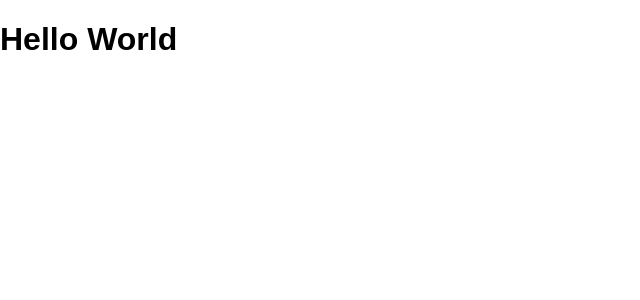
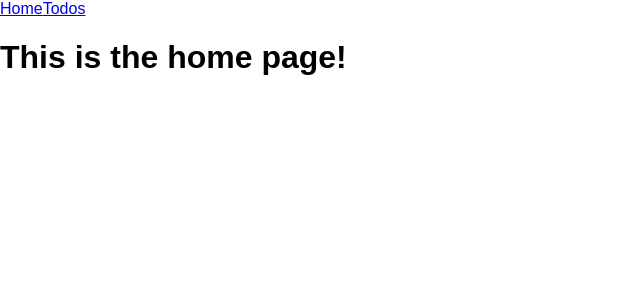
Before and after one commit to LillianChernin/react-todo-app, a React (Create React App) app: page / in a window 1280 px wide. Shown: the top 300 px of the page, without its empty margins (0-640 px from the left). Built offline with nearby package versions, Linux system fonts and the light colour scheme.

Commit message:
finish sprint 1

```diff
--- a/src/App.js
+++ b/src/App.js
@@ -1,10 +1,14 @@
 import React, { Component } from 'react';
+import Header from './components/Header';
+import MyRoutes from './config/routes';
+
 
 class App extends Component {
   render() {
     return (
       <div className="App">
-        <h1>Hello World</h1>
+        <Header/>
+        { MyRoutes }
       </div>
     );
   }
--- /dev/null
+++ b/src/components/Header.js
@@ -0,0 +1,14 @@
+import React, { Component } from 'react';
+import {Link} from 'react-router-dom';
+
+class Header extends Component {
+  render() {
+    return (
+      <header>
+        <Link to={'/'}>Home</Link>
+        <Link to={'/todos'}>Todos</Link>
+      </header>
+    )
+  }
+}
+export default Header
--- /dev/null
+++ b/src/components/Home.js
@@ -0,0 +1,14 @@
+import React, { Component } from 'react';
+
+class Home extends Component {
+  render() {
+    return (
+      <div>
+        <h1>This is the home page!</h1>
+      </div>
+    )
+  }
+}
+
+
+export default Home
--- /dev/null
+++ b/src/config/routes.js
@@ -0,0 +1,11 @@
+import React from 'react';
+import { Switch, Route } from 'react-router-dom';
+import Home from '../components/Home';
+import TodosContainer from '../containers/TodosContainer';
+
+export default (
+  <Switch>
+    <Route exact path='/' component={Home} />
+    <Route path='/todos' component={TodosContainer} />
+  </Switch>
+)
--- /dev/null
+++ b/src/containers/TodosContainer.js
@@ -0,0 +1,13 @@
+import React, { Component } from 'react';
+
+class TodosContainer extends Component {
+  render () {
+    return (
+      <div>
+        <h1>This is the todos container page!</h1>
+      </div>
+    )
+  }
+}
+
+export default TodosContainer
--- a/src/index.js
+++ b/src/index.js
@@ -2,7 +2,12 @@
 import ReactDOM from 'react-dom';
 import './index.css';
 import App from './App';
+import { BrowserRouter } from 'react-router-dom';
 import registerServiceWorker from './registerServiceWorker';
 
-ReactDOM.render(<App />, document.getElementById('root'));
+ReactDOM.render((
+  <BrowserRouter>
+  <App />
+  </BrowserRouter>
+), document.getElementById('root'));
 registerServiceWorker();
```
